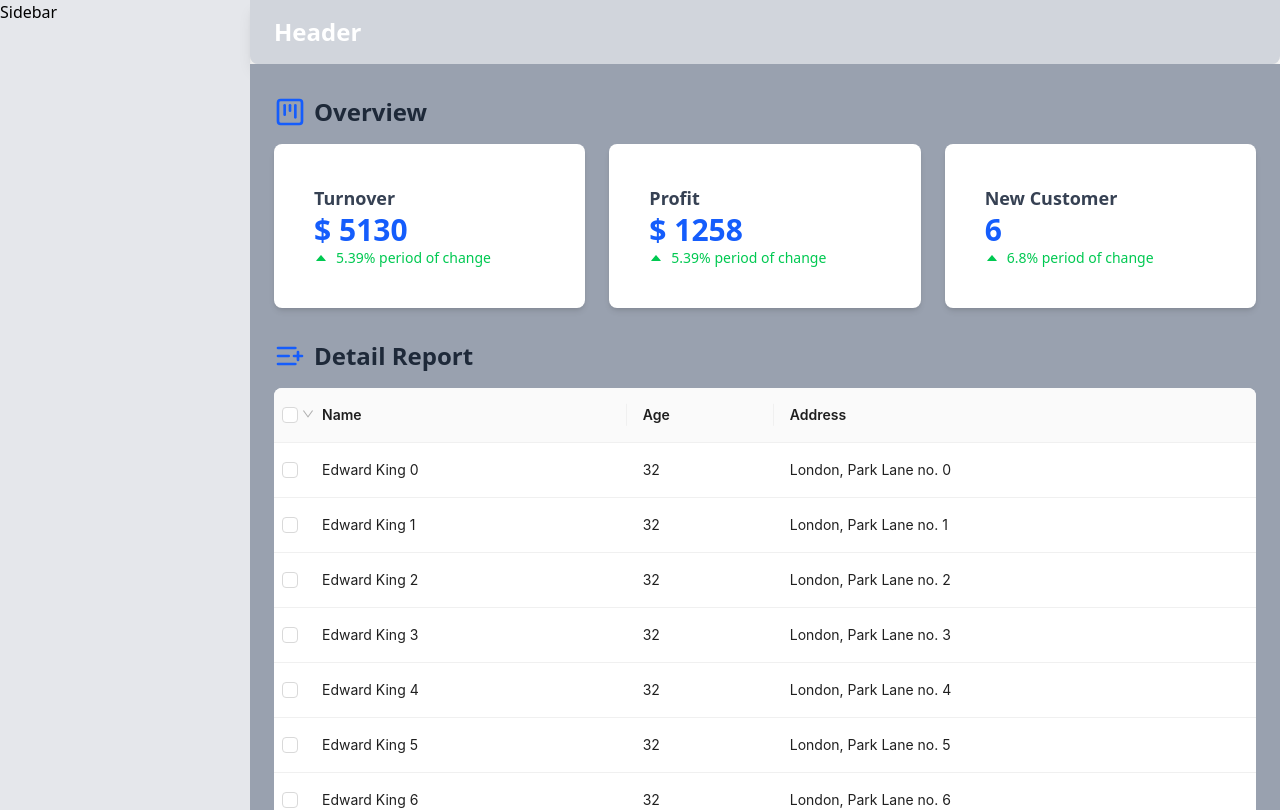
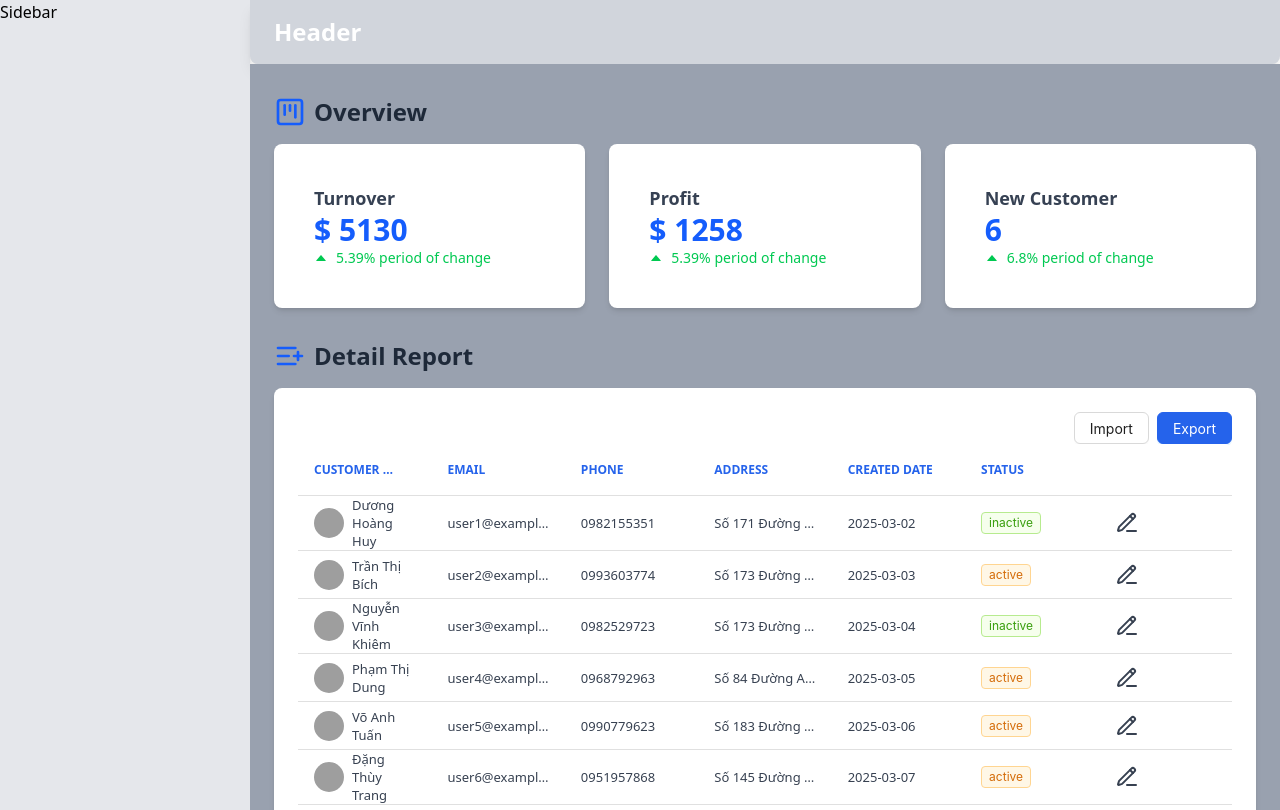
Before and after one commit to hoanghuy04/dashboard-admin, a React (Vite) app: page / in a window 1280 px wide. Shown: the top 810 px of the page. Built offline with nearby package versions, Linux system fonts and the light colour scheme; data requests are answered from the project's data file; grey boxes are pictures that could not be loaded.

Commit message:
feat: fetch detail report data from API

```diff
--- a/package.json
+++ b/package.json
@@ -15,6 +15,7 @@
     "axios": "^1.8.4",
     "lucide-react": "^0.501.0",
     "react": "^19.0.0",
+    "react-data-table-component": "^7.7.0",
     "react-dom": "^19.0.0",
     "react-router-dom": "^7.5.1",
     "tailwindcss": "^4.1.4"
--- a/src/components/CustomerReport.jsx
+++ b/src/components/CustomerReport.jsx
@@ -1,70 +1,125 @@
-import { Table } from 'antd'
-import React, { useState } from 'react'
+import { Button, Tag } from 'antd';
+import axios from 'axios';
+import { PencilLine } from 'lucide-react';
+import React, { useEffect, useState } from 'react'
+import DataTable from 'react-data-table-component';
+
+export default function CustomerReport() {
+    const [tableData, setTableData] = useState([])
+
     const columns = [
         {
-        title: 'Name',
-        dataIndex: 'name',
+            name: "CUSTOMER NAME",
+            selector: (row) => row.name,
+            sortable: true,
+            cell: (row) => (
+                <div className="flex items-center space-x-2">
+                    <img
+                        src={`https://picsum.photos/30?random=${row.id}`}
+                        alt={row.customerName}
+                        className="rounded-full"
+                    />
+                    <span>{row.name}</span>
+                </div>
+            ),
         },
         {
-        title: 'Age',
-        dataIndex: 'age',
+            name: "EMAIL",
+            selector: (row) => row.email,
+            sortable: true,
         },
         {
-        title: 'Address',
-        dataIndex: 'address',
+            name: "PHONE",
+            selector: (row) => row.phone,
+            sortable: true,
+        },
+        {
+            name: "ADDRESS",
+            selector: (row) => row.address,
+            sortable: true,
+        },
+        {
+            name: "CREATED DATE",
+            selector: (row) => row.createdAt,
+            sortable: true,
+        },
+        {
+            name: "STATUS",
+            selector: (row) => row.status,
+            sortable: true,
+            cell: (row) => (
+                <Tag color={row.status === "active" ? "orange" : "green"}>
+                    {row.status}
+                </Tag>
+            ),
+        },
+        {
+            name: "",
+            cell: (row) => (
+                <div className="">
+                    <PencilLine
+                        className={"cursor-pointer"}
+                        onClick={() => {
+                            setSelectedCust({
+                                ...row,
+                                status: row.status === "inactive" ? false : true,
+                            });
+                            showModal();
+                        }}
+                    />
+                    <span style={{ display: "none" }}>{row.id}</span>
+                </div>
+            ),
         },
     ];
-const dataSource = Array.from({ length: 8 }).map((_, i) => ({
-    key: i,
-    name: `Edward King ${i}`,
-    age: 32,
-    address: `London, Park Lane no. ${i}`,
-}));
-export default function CustomerReport() {
-    const [selectedRowKeys, setSelectedRowKeys] = useState([]);
-    const onSelectChange = newSelectedRowKeys => {
-        console.log('selectedRowKeys changed: ', newSelectedRowKeys);
-        setSelectedRowKeys(newSelectedRowKeys);
+
+    useEffect(() => {
+        const fetchTableData = async () => {
+            const response = await axios.get("http://localhost:3000/customers");
+
+            if (Array.isArray(response.data)) {
+                setTableData(response.data);
+            }
         };
-    const rowSelection = {
-        selectedRowKeys,
-        onChange: onSelectChange,
-        selections: [
-            Table.SELECTION_ALL,
-            Table.SELECTION_INVERT,
-            Table.SELECTION_NONE,
-            {
-                key: 'odd',
-                text: 'Select Odd Row',
-                onSelect: changeableRowKeys => {
-                    let newSelectedRowKeys = [];
-                    newSelectedRowKeys = changeableRowKeys.filter((_, index) => {
-                        if (index % 2 !== 0) {
-                            return false;
-                        }
-                        return true;
-                    });
-                    setSelectedRowKeys(newSelectedRowKeys);
+
+        fetchTableData();
+    }, []);
+
+    return (
+
+        <div className="bg-white p-6 rounded-lg shadow-md">
+            <div className="text-end">
+                <div className="space-x-2">
+                    <Button type="default">Import</Button>
+                    <Button
+                        type="primary"
+                        style={{ backgroundColor: "#2563eb", borderColor: "#2563eb" }}
+                    >
+                        Export
+                    </Button>
+                </div>
+            </div>
+            <DataTable
+                columns={columns}
+                data={tableData}
+                pagination
+                paginationPerPage={8}
+                paginationRowsPerPageOptions={[8, 16, 24]}
+                highlightOnHover
+                customStyles={{
+                    headCells: {
+                        style: {
+                            fontWeight: "bold",
+                            color: "#2563eb",
                         },
                     },
-            {
-                key: 'even',
-                text: 'Select Even Row',
-                onSelect: changeableRowKeys => {
-                    let newSelectedRowKeys = [];
-                    newSelectedRowKeys = changeableRowKeys.filter((_, index) => {
-                        if (index % 2 !== 0) {
-                            return true;
-                        }
-                        return false;
-                    });
-                    setSelectedRowKeys(newSelectedRowKeys);
+                    cells: {
+                        style: {
+                            color: "#374151",
                         },
                     },
-        ],
-    };
-
-    return (
-        <Table rowSelection={rowSelection} columns={columns} dataSource={dataSource} />
+                }}
+            />
+        </div>
     )
 }
```
Also changed, not shown: public/images/commit-4.png (added), 1 other file (tests, documents, lock files or other folders). Lines whose indentation alone changed are shown as unchanged.
